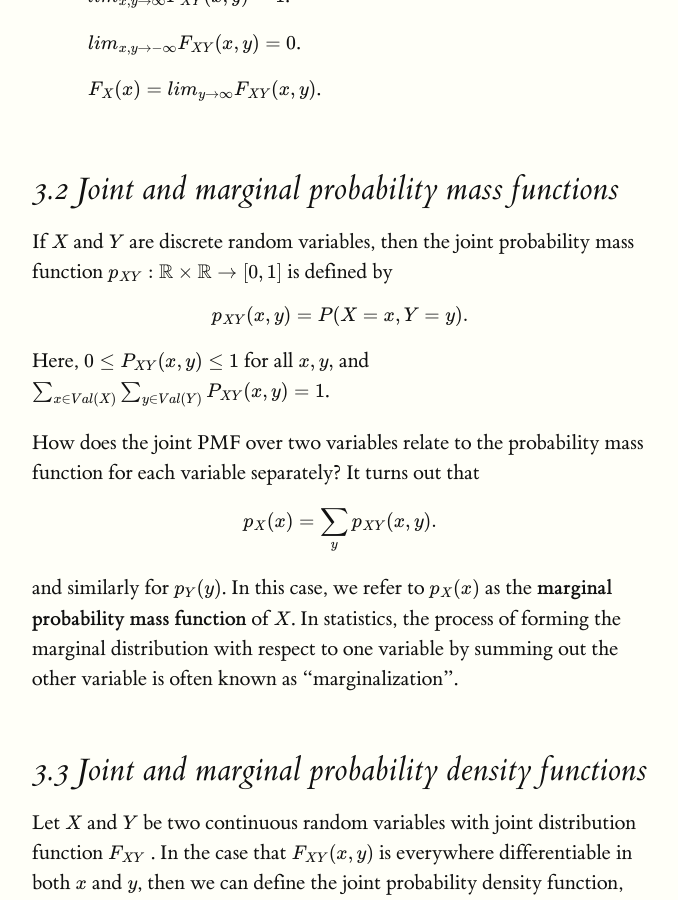
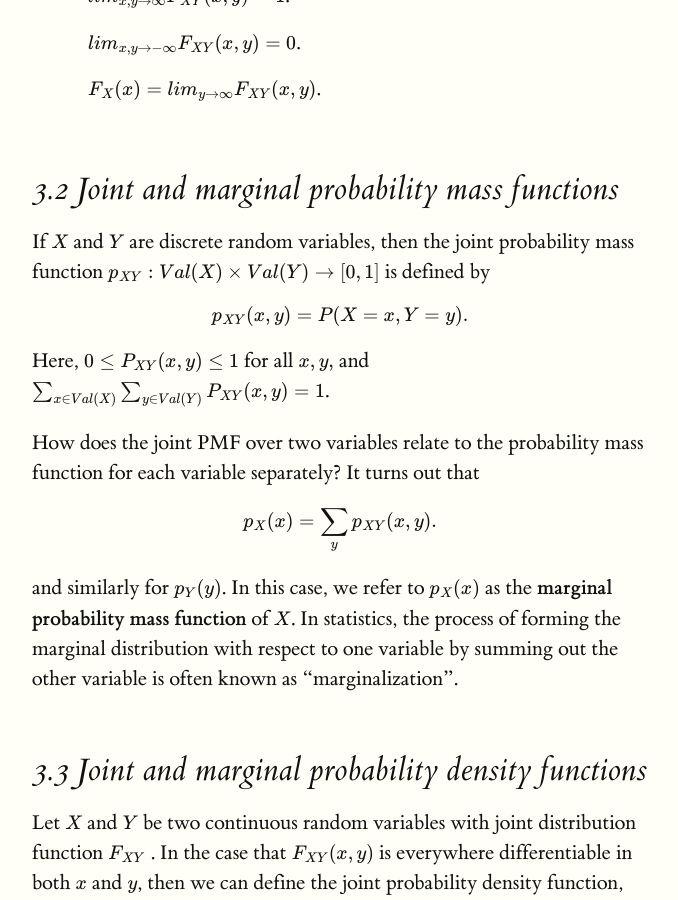
Before and after one commit to ermongroup/cs228-notes, a Jekyll site: the page built from preliminaries/probabilityreview/index.md, in a window 1280 px wide and 900 px high, scrolled down 10475 px. Shown: the whole window, without its empty margins (128-806 px from the left). Built offline with Jekyll 4.4.1, drawn with Linux system fonts in a browser that asks for light colours; formulas are drawn with MathJax 3.

Commit message:
Updating domain of joint PMF for discrete RVs
The original domain could work when Val(X) and Val(Y) are both subsets of the real numbers, and if they aren't then in most cases they can be mapped to real numbers; either way, it seems odd to let p_{XY} be defined for (x,y) not in Val(X) x Val(Y). One consequence of doing so is that such (x,y) could be assigned nonzero probability, since we only require that the sum over Val(X) x Val(Y) equals 1!).

```diff
--- a/preliminaries/probabilityreview/index.md
+++ b/preliminaries/probabilityreview/index.md
@@ -300,7 +300,7 @@ Here, we call $$F_X(x)$$ and $$F_Y(y)$$ the **marginal cumulative distribution f
 
 ## 3.2 Joint and marginal probability mass functions
 
-If $$X$$ and $$Y$$ are discrete random variables, then the joint probability mass function $$p_{XY} : \mathbb{R} \times \mathbb{R} \rightarrow [0, 1]$$ is defined by
+If $$X$$ and $$Y$$ are discrete random variables, then the joint probability mass function $$p_{XY} : Val(X) \times Val(Y) \rightarrow [0, 1]$$ is defined by
 \begin{equation}
 p_{XY}(x, y) = P(X = x, Y = y).
 \end{equation}
```
